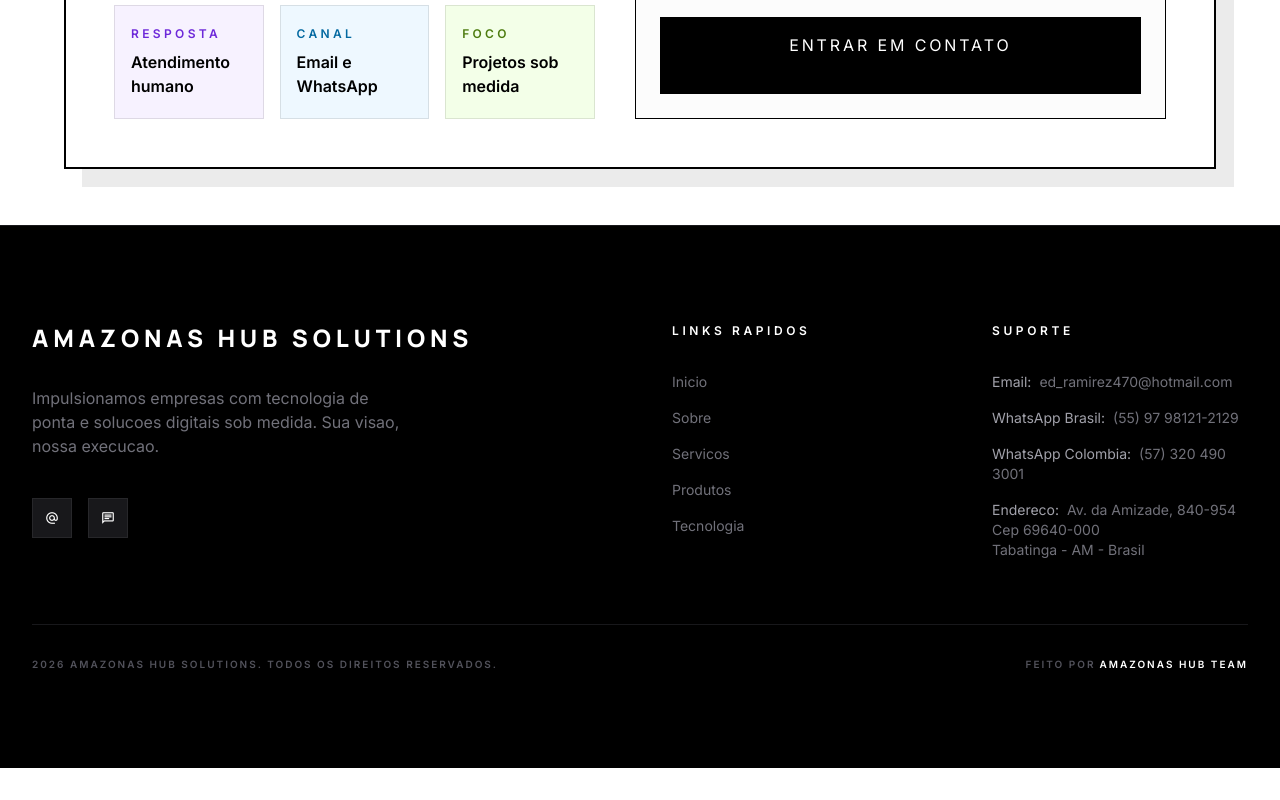
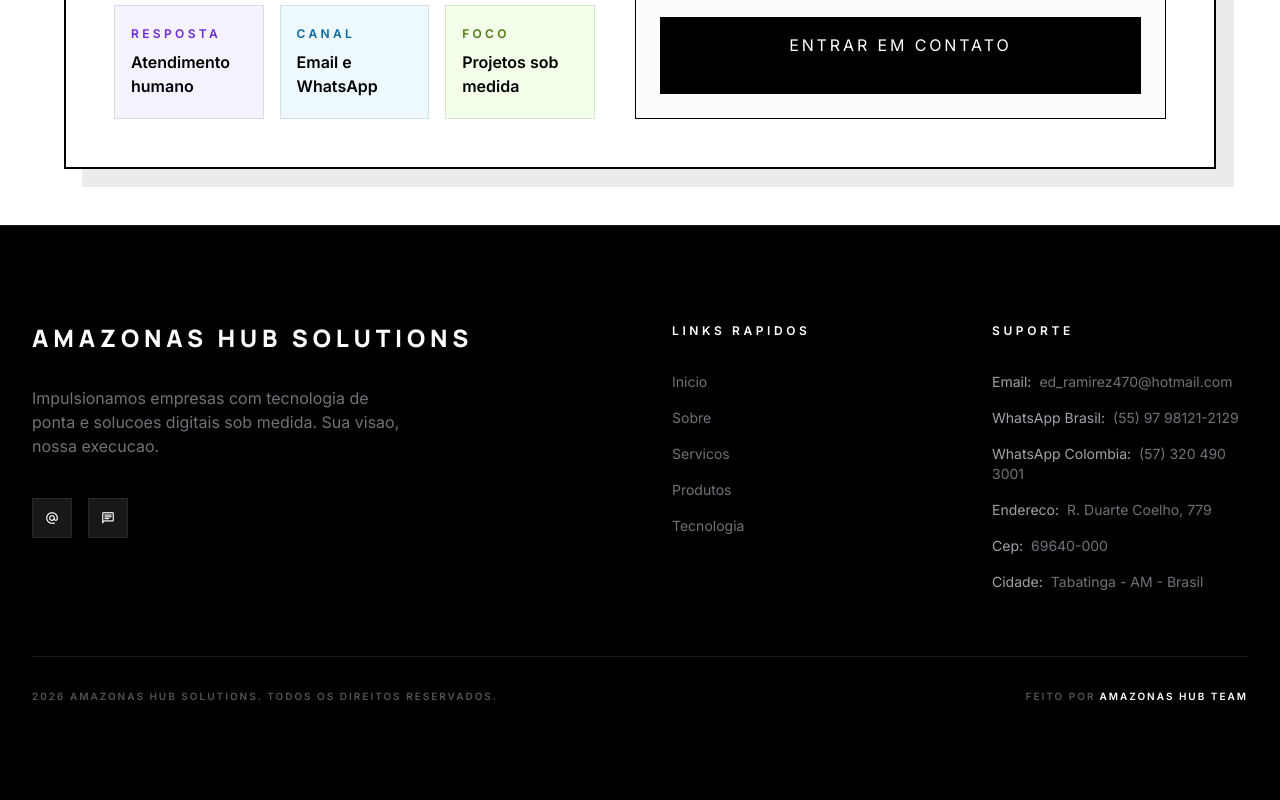
Before and after one commit to amazonashubsolutions-web/amazonashubsolutions-site, a React (Vite) app: page / in a window 1280 px wide. Shown: the part 5781-6581 px from the top of the page. Before the commit the page ends 6549 px from the top, so only its background shows below. Built offline with nearby package versions, Linux system fonts and the light colour scheme.

Commit message:
Arreglo footer3

```diff
--- a/src/data/siteContent.js
+++ b/src/data/siteContent.js
@@ -277,7 +277,15 @@ export const siteContent = {
       },
       {
         label: "Endereco",
-        value: "Av. da Amizade, 840-954\nCep 69640-000\nTabatinga - AM - Brasil",
+        value: "R. Duarte Coelho, 779",
+      },
+      {
+        label: "Cep",
+        value: "69640-000",
+      },
+      {
+        label: "Cidade",
+        value: "Tabatinga - AM - Brasil",
       },
     ],
     copyright: "2026 AMAZONAS HUB SOLUTIONS. Todos os direitos reservados.",
```
Also changed, not shown: 1 other file (tests, documents, lock files or other folders).
